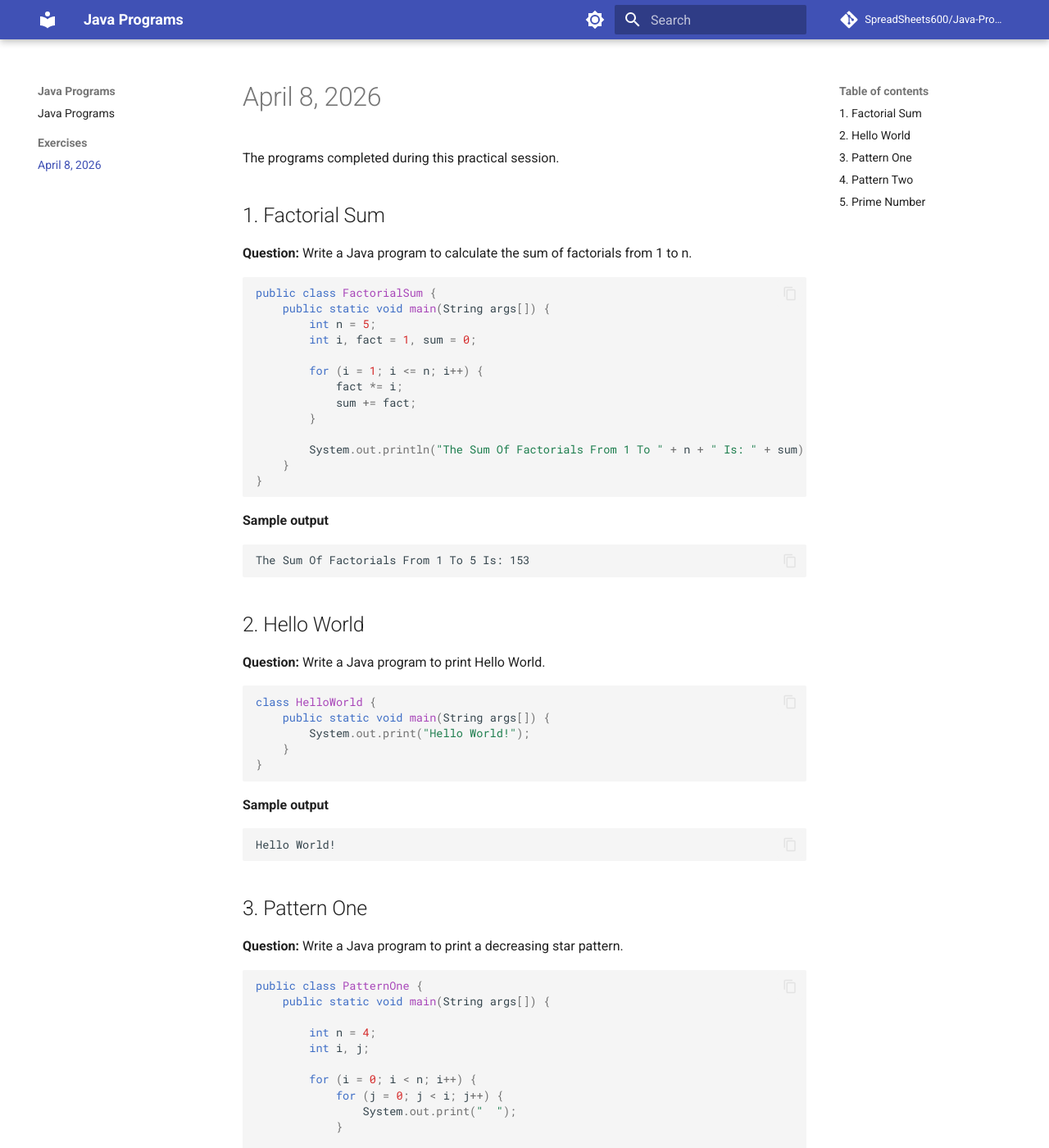
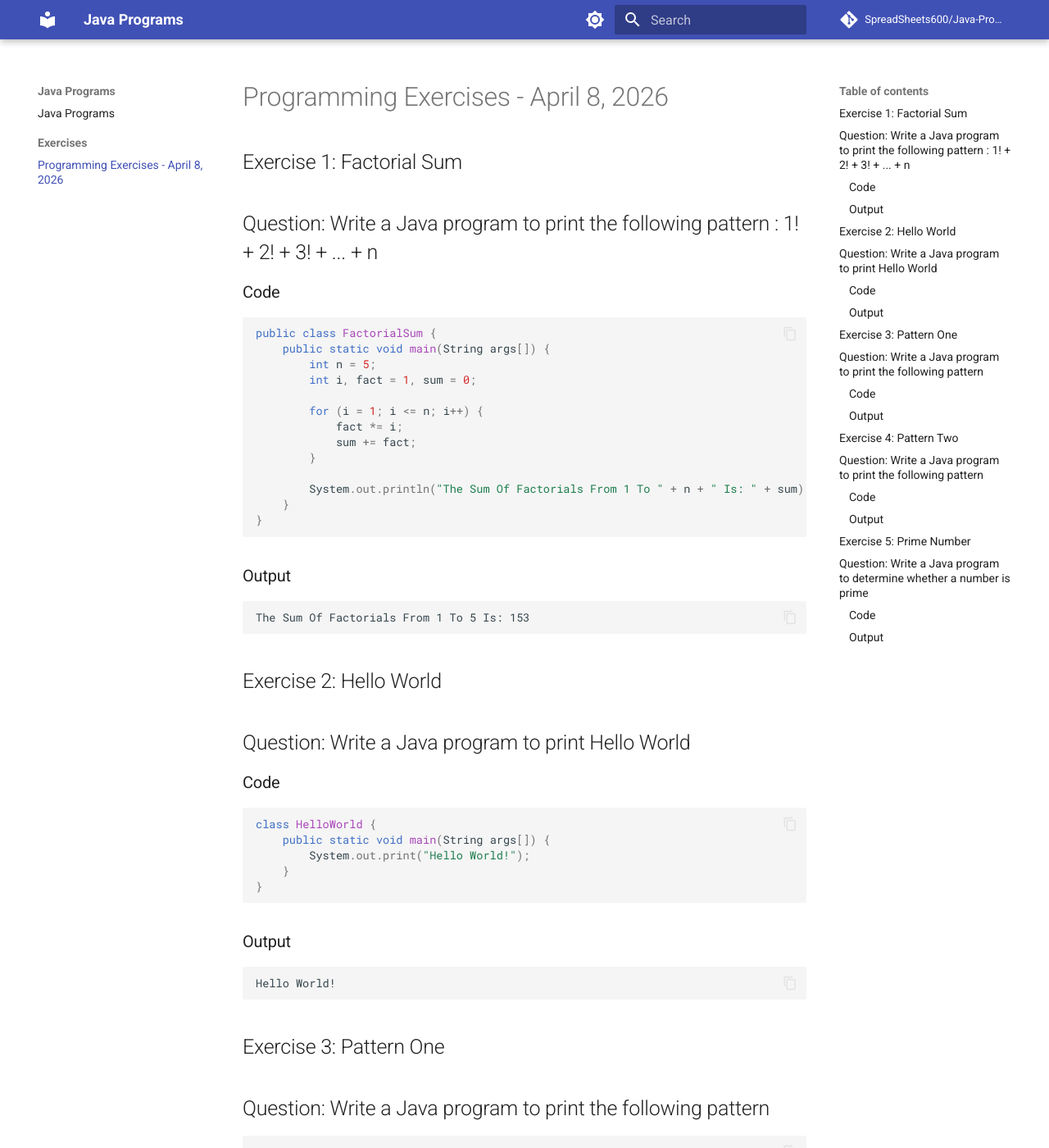
Before and after one commit to SpreadSheets600/Java-Programs, an MkDocs documentation site: the page built from docs/exercises/04-08-2026.md, in a window 1280 px wide and 1400 px high. Shown: the whole window at 82% size. Built offline with MkDocs 1.6.1 and Material for MkDocs 9.7.7, drawn with Linux system fonts in a browser that asks for light colours; comment, search, counter and statistics services are not loaded; some of the changed text lies outside the part shown.

Commit message:
docs: updated questions

````diff
--- a/docs/exercises/04-08-2026.md
+++ b/docs/exercises/04-08-2026.md
@@ -1,10 +1,10 @@
-# April 8, 2026
+# Programming Exercises - April 8, 2026
 
-The programs completed during this practical session.
+## Exercise 1: Factorial Sum
 
-## 1. Factorial Sum
+## Question: Write a Java program to print the following pattern : 1! + 2! + 3! + ... + n
 
-**Question:** Write a Java program to calculate the sum of factorials from 1 to n.
+### Code
 
 ```java
 public class FactorialSum {
@@ -22,15 +22,17 @@ public class FactorialSum {
 }
 ```
 
-**Sample output**
+### Output
 
 ```text
 The Sum Of Factorials From 1 To 5 Is: 153
 ```
 
-## 2. Hello World
+## Exercise 2: Hello World
 
-**Question:** Write a Java program to print Hello World.
+## Question: Write a Java program to print Hello World
+
+### Code
 
 ```java
 class HelloWorld {
@@ -40,15 +42,24 @@ class HelloWorld {
 }
 ```
 
-**Sample output**
+### Output
 
 ```text
 Hello World!
 ```
 
-## 3. Pattern One
+## Exercise 3: Pattern One
 
-**Question:** Write a Java program to print a decreasing star pattern.
+## Question: Write a Java program to print the following pattern
+
+```
+* * * *
+  * * *
+    * *
+      *
+```
+
+### Code
 
 ```java
 public class PatternOne {
@@ -73,7 +84,7 @@ public class PatternOne {
 }
 ```
 
-**Sample output**
+### Output
 
 ```text
 * * * *
@@ -82,9 +93,18 @@ public class PatternOne {
       *
 ```
 
-## 4. Pattern Two
+## Exercise 4: Pattern Two
 
-**Question:** Write a Java program to print an increasing number pattern.
+## Question: Write a Java program to print the following pattern
+
+```
+1
+1 2
+1 2 3
+1 2 3 4
+```
+
+### Code
 
 ```java
 public class PatternTwo {
@@ -103,7 +123,7 @@ public class PatternTwo {
 }
 ```
 
-**Sample output**
+### Output
 
 ```text
 1
@@ -112,9 +132,11 @@ public class PatternTwo {
 1 2 3 4
 ```
 
-## 5. Prime Number
+## Exercise 5: Prime Number
 
-**Question:** Write a Java program to determine whether a number is prime.
+## Question: Write a Java program to determine whether a number is prime
+
+### Code
 
 ```java
 public class PrimeNumber {
@@ -138,7 +160,7 @@ public class PrimeNumber {
 }
 ```
 
-**Sample output**
+### Output
 
 ```text
 511111 Is A Prime Number.
````
Also changed, not shown: 04-08-2026/README.md (+19 -5 lines).
